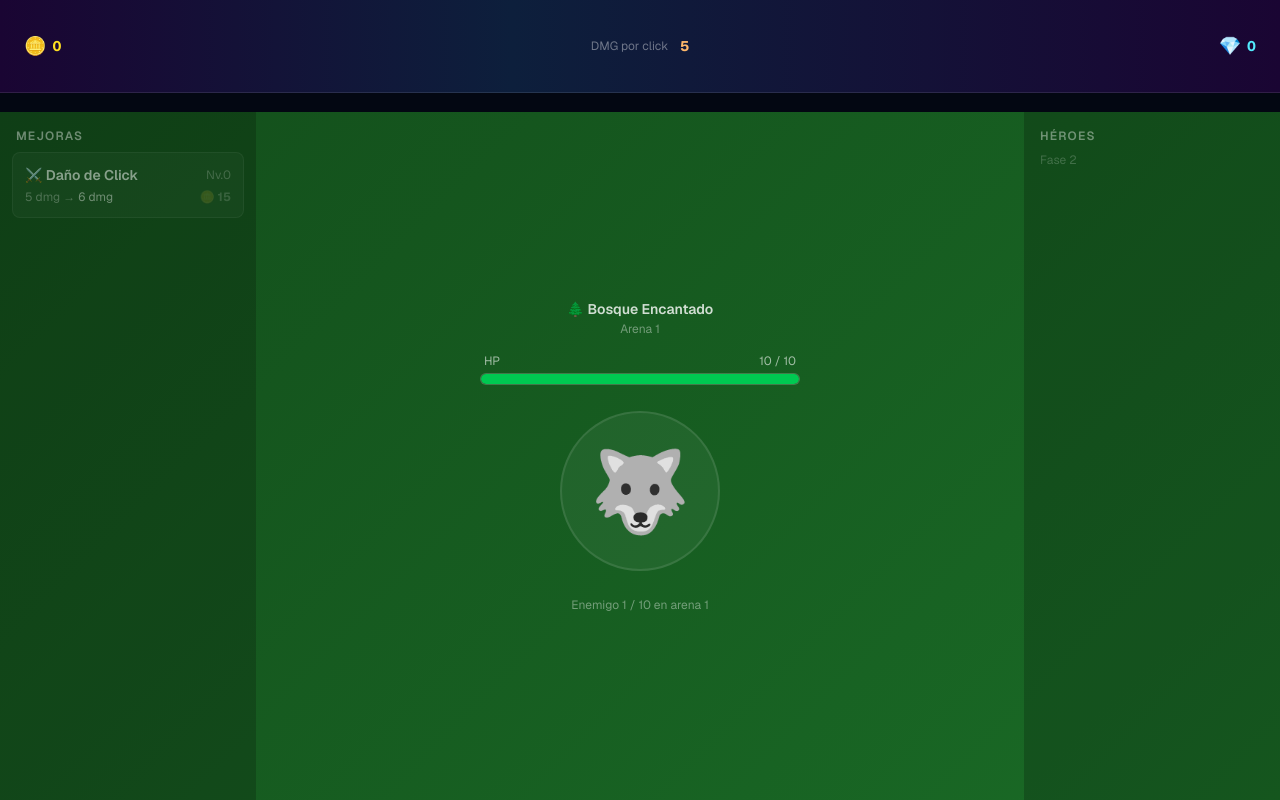
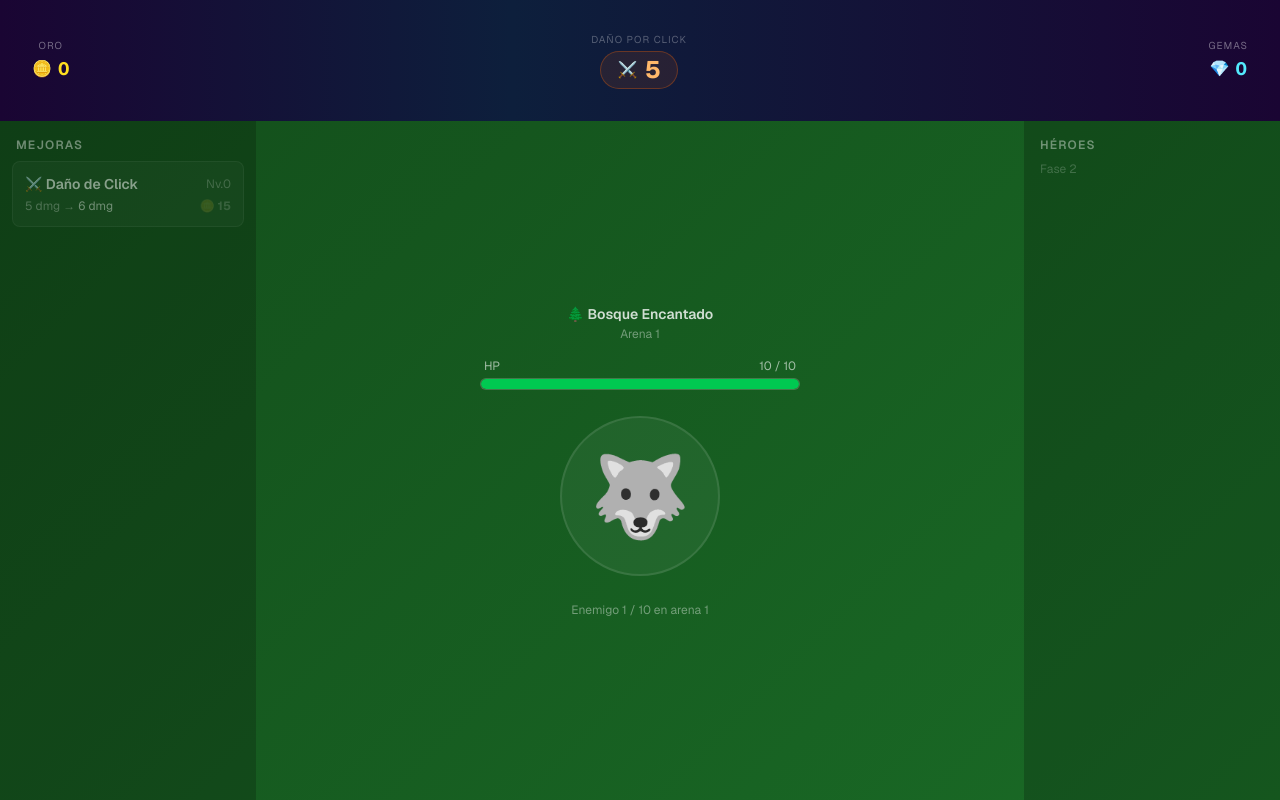
Before and after one commit to WonkaRLK/clicker-magico, a Next.js app: page / in a window 1280 px wide. Built offline with nearby package versions, Linux system fonts and the light colour scheme.

Commit message:
fix: elimina línea negra — TopBar en flujo normal en vez de fixed

```diff
--- a/src/app/page.tsx
+++ b/src/app/page.tsx
@@ -17,7 +17,7 @@ export default function GamePage() {
   return (
     <main className="flex flex-col h-dvh bg-gray-950 text-white overflow-hidden">
       <TopBar />
-      <div className="flex flex-col flex-1 min-h-0 pt-28">
+      <div className="flex flex-col flex-1 min-h-0">
         <Arena />
       </div>
     </main>
--- a/src/components/layout/TopBar.tsx
+++ b/src/components/layout/TopBar.tsx
@@ -2,6 +2,28 @@
 
 import { useGameStore } from "@/lib/store/gameStore";
 import { clickDamage } from "@/lib/game/formulas";
+
+function StatPill({
+  icon,
+  label,
+  value,
+  color,
+}: {
+  icon: string;
+  label: string;
+  value: string | number;
+  color: string;
+}) {
+  return (
+    <div className="flex flex-col items-center gap-0.5">
+      <span className="text-white/40 text-[10px] uppercase tracking-widest">{label}</span>
+      <div className="flex items-center gap-1.5">
+        <span className="text-base">{icon}</span>
+        <span className={`font-bold text-lg tabular-nums ${color}`}>{value}</span>
+      </div>
+    </div>
+  );
+}
 
 export function TopBar() {
   const gold = useGameStore((s) => s.gold);
@@ -17,23 +39,22 @@ export function TopBar() {
       : Math.floor(gold).toString();
 
   return (
-    <div className="fixed top-0 left-0 right-0 z-50 flex items-center justify-between px-6 py-8 border-b border-white/10" style={{ background: "linear-gradient(90deg, #1a0533 0%, #0d1f3c 40%, #1a0533 100%)" }}>
-      <div className="flex items-center gap-1.5">
-        <span className="text-yellow-400 text-lg">🪙</span>
-        <span className="text-yellow-300 font-bold text-sm tabular-nums">
-          {goldDisplay}
-        </span>
+    <div
+      className="flex items-center justify-between px-8 py-8 shrink-0"
+      style={{ background: "linear-gradient(90deg, #1a0533 0%, #0d1f3c 40%, #1a0533 100%)" }}
+    >
+      <StatPill icon="🪙" label="Oro" value={goldDisplay} color="text-yellow-300" />
+
+      {/* Center — click damage, more prominent */}
+      <div className="flex flex-col items-center gap-1">
+        <span className="text-white/30 text-[10px] uppercase tracking-widest">Daño por Click</span>
+        <div className="flex items-center gap-2 px-4 py-1.5 rounded-full border border-orange-500/30 bg-orange-500/10">
+          <span className="text-base">⚔️</span>
+          <span className="text-orange-300 font-bold text-2xl tabular-nums leading-none">{dmg}</span>
+        </div>
       </div>
 
-      <div className="flex items-center gap-3 text-sm">
-        <span className="text-white/40 text-xs">DMG por click</span>
-        <span className="text-orange-300 font-bold tabular-nums">{dmg}</span>
-      </div>
-
-      <div className="flex items-center gap-1.5">
-        <span className="text-cyan-400 text-lg">💎</span>
-        <span className="text-cyan-300 font-bold text-sm tabular-nums">{gems}</span>
-      </div>
+      <StatPill icon="💎" label="Gemas" value={gems} color="text-cyan-300" />
     </div>
   );
 }
```
